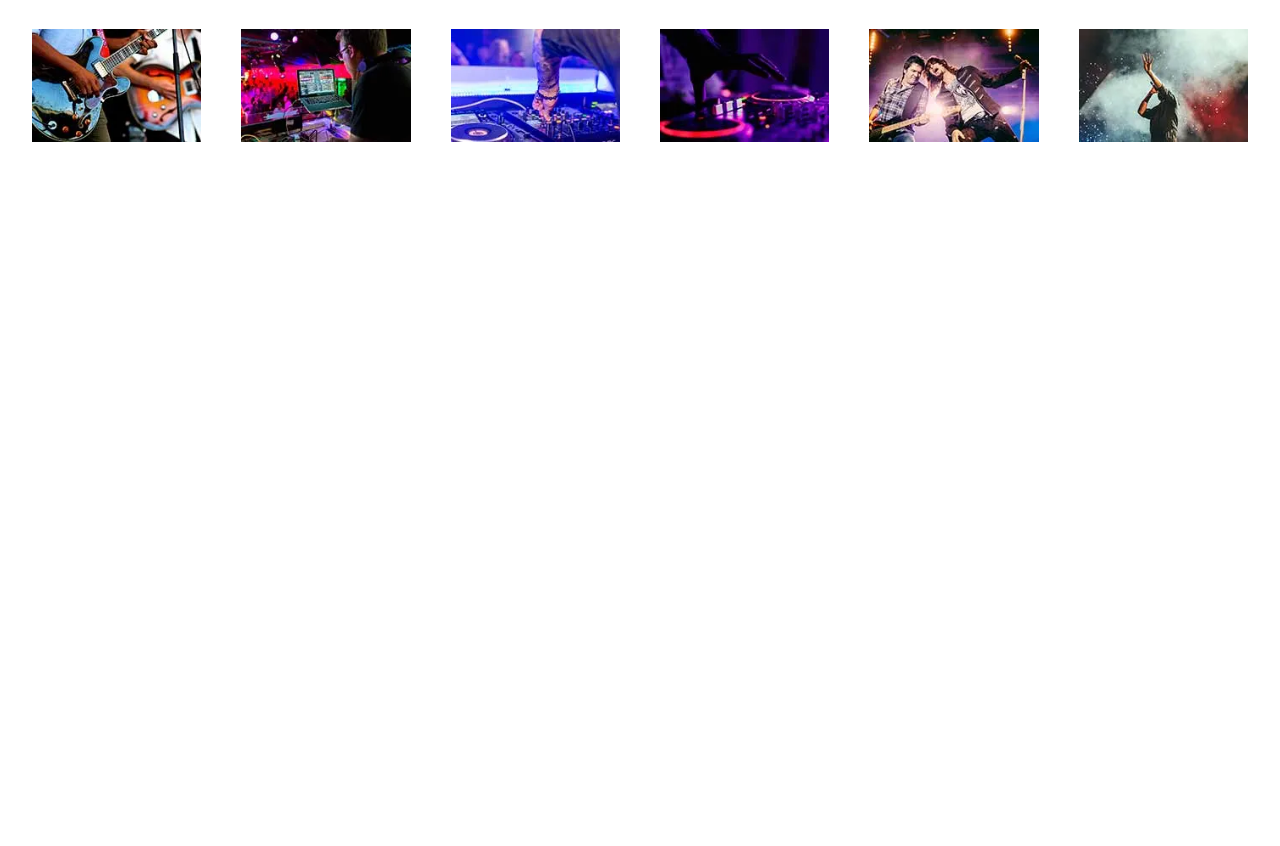
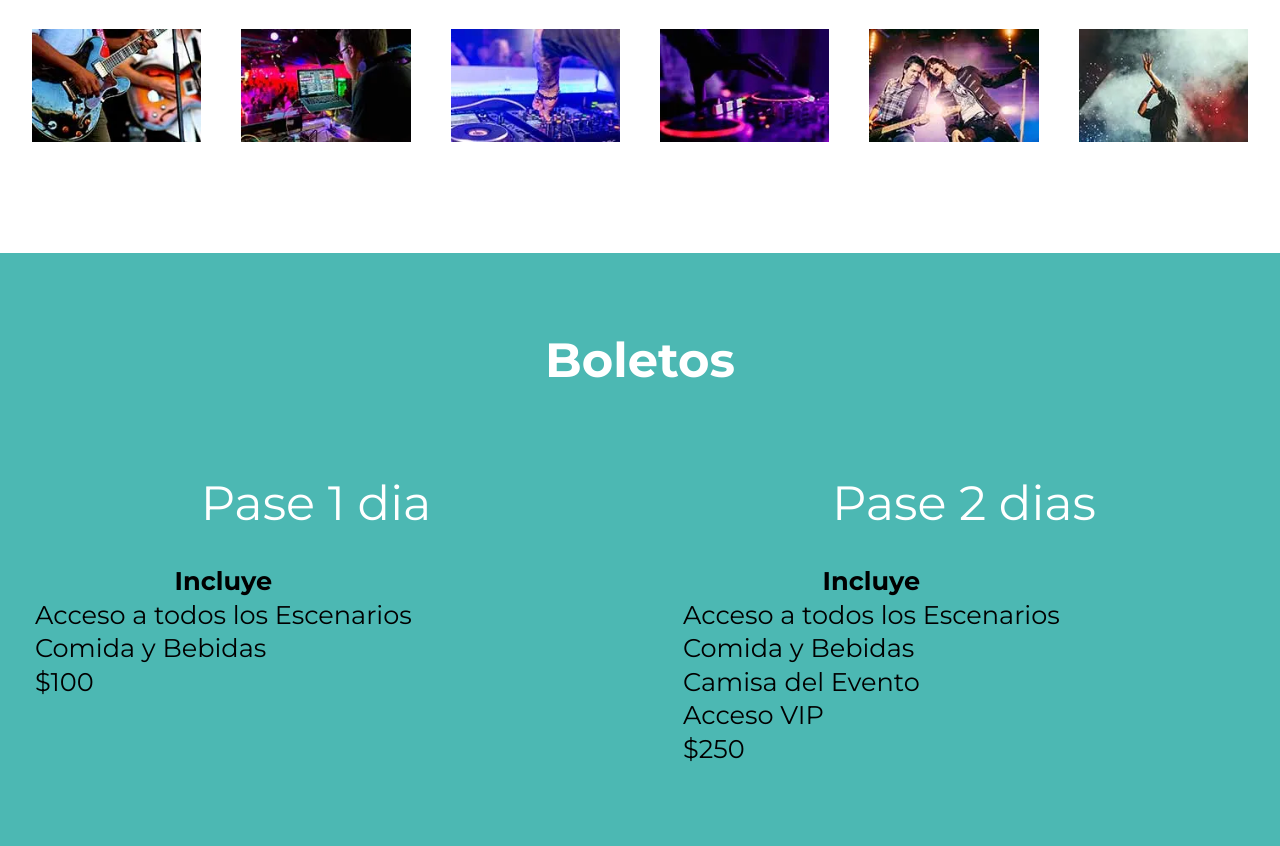
Before and after one commit to saulChavin/FestivalMusica, a website: page index.html in a window 1280 px wide. Shown: the part 4492-5338 px from the top of the page. Before the commit the page ends 4745 px from the top, so only its background shows below. Drawn offline with Linux system fonts and the light colour scheme; a web font is replaced by a local one.

Commit message:
Creando la seccion de Pases

```diff
--- a/index.html
+++ b/index.html
@@ -107,6 +107,45 @@
 
         </ul>
     </section>
+    <section class="boletos bg-verde">
+        <h3>Boletos</h3>
+        <div class="contenedor-boletos contenedor">
+            <div class="basico plan">
+                <p>Pase 1 dia</p>
+                <table class="pase">
+                    <thead>
+                        <tr><th>Incluye</th></tr>
+                    </thead>
+                    <tbody>
+                        <tr><td>Acceso a todos los Escenarios</td></tr>
+                        <tr><td>Comida y Bebidas</td></tr>
+                    </tbody>
+                    <tfoot>
+                        <tr><td>$100</td></tr>
+                    </tfoot>
+                </table>
+            </div>
+            <div class="premium plan">
+                <p>Pase 2 dias</p>
+                <table class="pase">
+                    <thead>
+                        <tr><th>Incluye</th></tr>
+                    </thead>
+                    <tbody>
+                        <tr><td>Acceso a todos los Escenarios</td></tr>
+                        <tr><td>Comida y Bebidas</td></tr>
+                        <tr><td>Camisa del Evento</td></tr>
+                        <tr><td>Acceso VIP</td></tr>
+                    </tbody>
+                    <tfoot>
+                            <tr><td>$250</td></tr>
+                    </tfoot>
+                </table>
+            </div>
+
+
+        </div>
+    </section>
 
     <script src="./build/js/bundle.js"></script>
 
--- a/src/scss/app.scss
+++ b/src/scss/app.scss
@@ -9,3 +9,4 @@
 @import 'layout/festival';
 @import 'layout/lineup';
 @import 'layout/galeria';
+@import 'layout/boletos';
--- /dev/null
+++ b/src/scss/layout/_boletos.scss
@@ -0,0 +1,22 @@
+.boletos{
+    padding: $separacion 0;
+
+    h3{
+        text-align: center;
+        color:$blanco
+    }
+    .contenedor-boletos{
+        margin-top: calc($separacion/2);
+        @include grid(2, $separacion);
+
+    }
+
+    .plan{
+        p{
+            color: $blanco;
+            font-size: 3rem;
+            text-align: center;
+            margin-bottom: 2rem;
+        }
+    }
+}
```
Also changed, not shown: build/css/app.css.
